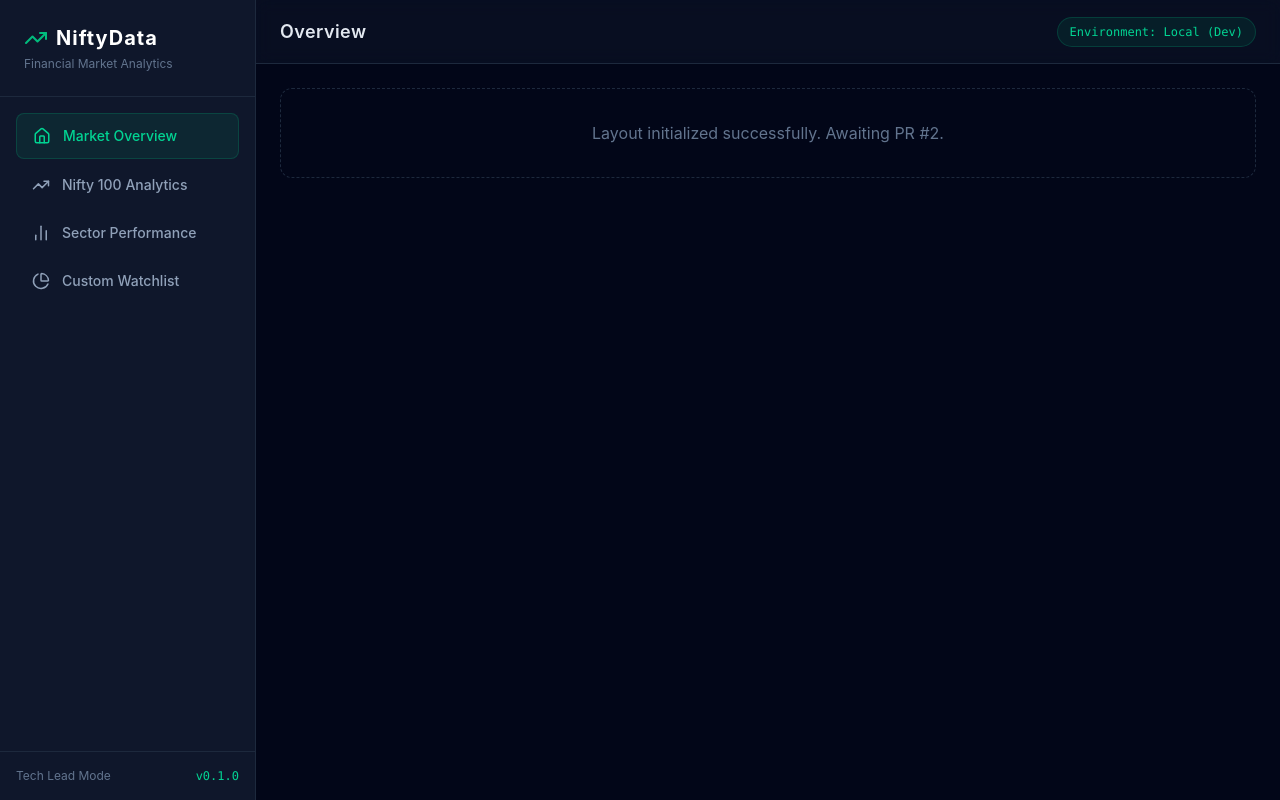
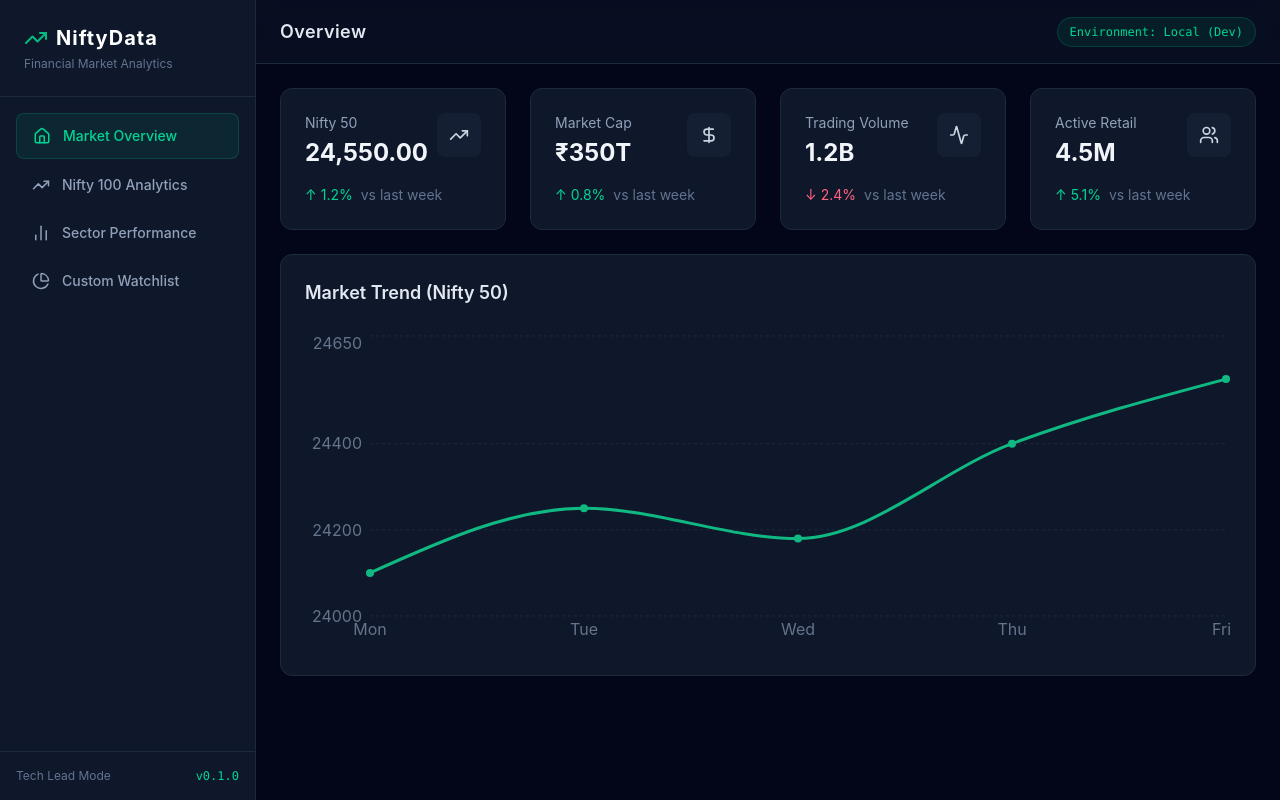
Before and after one commit to blackboa-ai/niftydata-insights, a React (Vite) app: page / in a window 1280 px wide. Built offline with nearby package versions, Linux system fonts and the light colour scheme; the HTML template or start-up script is replaced by a standard one.

Commit message:
feat: add overview dashboard with recharts and metric cards

```diff
--- a/src/App.jsx
+++ b/src/App.jsx
@@ -1,8 +1,18 @@
 import React, { useState } from 'react';
 import Sidebar from './components/layout/Sidebar';
+import OverviewTab from './components/dashboard/OverviewTab';
 
 export default function App() {
   const [activeTab, setActiveTab] = useState('overview');
+
+  const renderContent = () => {
+    if (activeTab === 'overview') return <OverviewTab />;
+    return (
+      <div className="border border-dashed border-slate-800 rounded-xl p-8 text-center text-slate-500">
+        {activeTab} module in development. Awaiting next PR.
+      </div>
+    );
+  };
 
   return (
     <div className="flex h-screen bg-slate-950 text-slate-100 font-sans">
@@ -19,9 +29,7 @@ export default function App() {
         </header>
 
         <div className="flex-1 p-6 overflow-y-auto">
-          <div className="border border-dashed border-slate-800 rounded-xl p-8 text-center text-slate-500">
-            Layout initialized successfully. Awaiting PR #2.
-          </div>
+          {renderContent()}
         </div>
       </main>
     </div>
--- /dev/null
+++ b/src/components/dashboard/MetricCard.jsx
@@ -0,0 +1,22 @@
+import React from 'react';
+
+export default function MetricCard({ title, value, change, isPositive, icon: Icon }) {
+  return (
+    <div className="bg-slate-900 border border-slate-800 p-6 rounded-xl">
+      <div className="flex justify-between items-start">
+        <div>
+          <p className="text-sm text-slate-400 mb-1">{title}</p>
+          <h3 className="text-2xl font-bold text-slate-100">{value}</h3>
+        </div>
+        <div className="p-3 bg-slate-800/50 rounded-lg text-slate-300">
+          <Icon size={20} />
+        </div>
+      </div>
+      <div className={`mt-4 text-sm flex items-center gap-1 ${isPositive ? 'text-emerald-400' : 'text-rose-400'}`}>
+        <span>{isPositive ? '↑' : '↓'}</span>
+        <span>{Math.abs(change)}%</span>
+        <span className="text-slate-500 ml-1">vs last week</span>
+      </div>
+    </div>
+  );
+}
--- /dev/null
+++ b/src/components/dashboard/OverviewTab.jsx
@@ -0,0 +1,43 @@
+import React from 'react';
+import { LineChart, Line, XAxis, YAxis, CartesianGrid, Tooltip, ResponsiveContainer } from 'recharts';
+import { Activity, DollarSign, TrendingUp, Users } from 'lucide-react';
+import MetricCard from './MetricCard';
+
+const mockData = [
+  { name: 'Mon', value: 24100 },
+  { name: 'Tue', value: 24250 },
+  { name: 'Wed', value: 24180 },
+  { name: 'Thu', value: 24400 },
+  { name: 'Fri', value: 24550 },
+];
+
+export default function OverviewTab() {
+  return (
+    <div className="space-y-6">
+      <div className="grid grid-cols-1 md:grid-cols-2 lg:grid-cols-4 gap-6">
+        <MetricCard title="Nifty 50" value="24,550.00" change={1.2} isPositive={true} icon={TrendingUp} />
+        <MetricCard title="Market Cap" value="₹350T" change={0.8} isPositive={true} icon={DollarSign} />
+        <MetricCard title="Trading Volume" value="1.2B" change={-2.4} isPositive={false} icon={Activity} />
+        <MetricCard title="Active Retail" value="4.5M" change={5.1} isPositive={true} icon={Users} />
+      </div>
+
+      <div className="bg-slate-900 border border-slate-800 rounded-xl p-6">
+        <h3 className="text-lg font-semibold text-slate-200 mb-6">Market Trend (Nifty 50)</h3>
+        <div className="h-80">
+          <ResponsiveContainer width="100%" height="100%">
+            <LineChart data={mockData}>
+              <CartesianGrid strokeDasharray="3 3" stroke="#1e293b" vertical={false} />
+              <XAxis dataKey="name" stroke="#64748b" tick={{ fill: '#64748b' }} axisLine={false} tickLine={false} />
+              <YAxis stroke="#64748b" tick={{ fill: '#64748b' }} axisLine={false} tickLine={false} domain={['dataMin - 100', 'dataMax + 100']} />
+              <Tooltip
+                contentStyle={{ backgroundColor: '#0f172a', borderColor: '#1e293b', color: '#f1f5f9' }}
+                itemStyle={{ color: '#10b981' }}
+              />
+              <Line type="monotone" dataKey="value" stroke="#10b981" strokeWidth={3} dot={{ r: 4, fill: '#10b981', strokeWidth: 0 }} activeDot={{ r: 6 }} />
+            </LineChart>
+          </ResponsiveContainer>
+        </div>
+      </div>
+    </div>
+  );
+}
```
